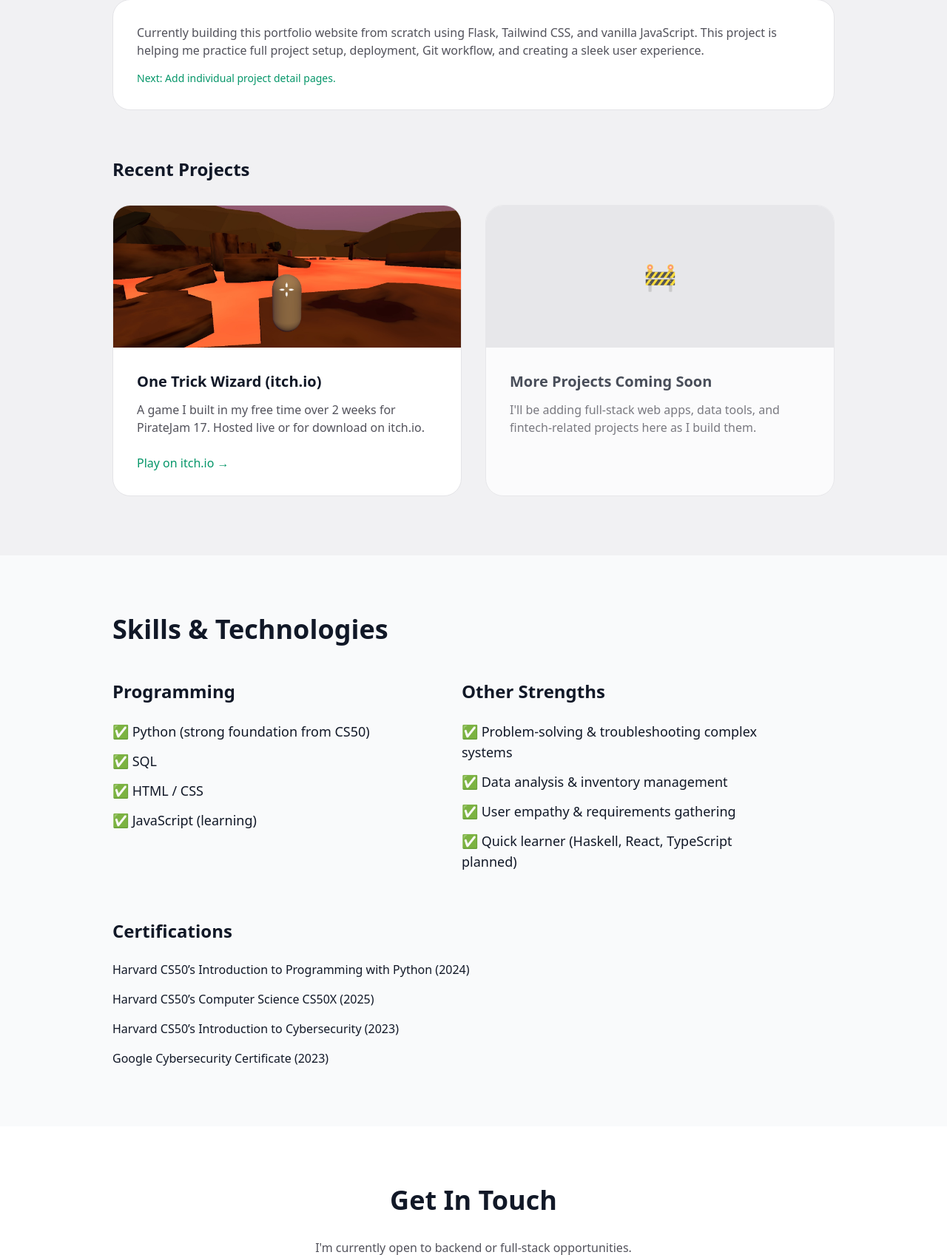
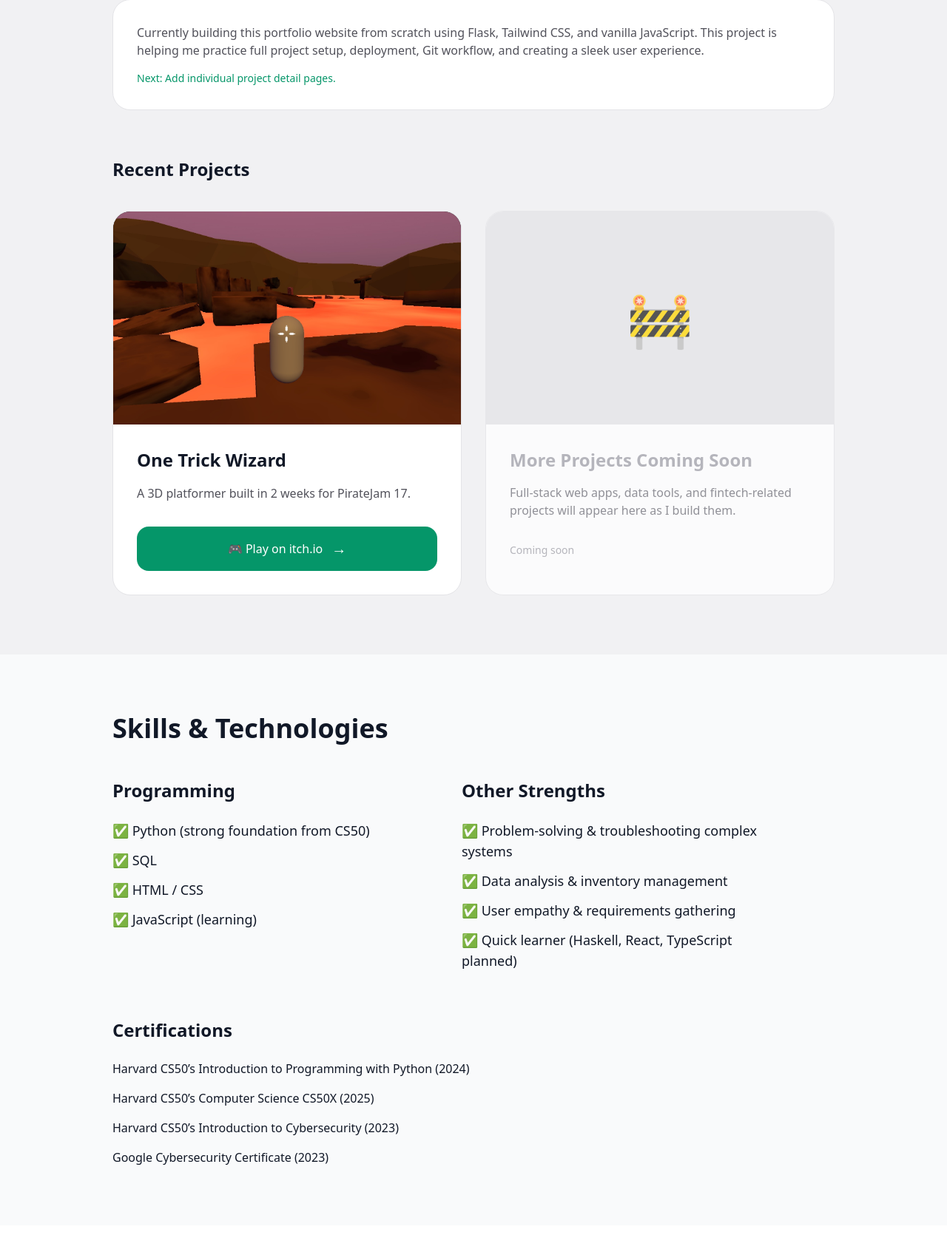
Before and after one commit to ZVincent-9/zachary-vincent-portfolio, a Flask app: page / in a window 1280 px wide. Shown: the part 1367-3064 px from the top of the page at 74% size. Run offline with Flask 3, Linux system fonts and the light colour scheme; some libraries are stand-ins or nearby versions.

Commit message:
improved project cards

```diff
--- a/app/templates/index.html
+++ b/app/templates/index.html
@@ -61,6 +61,7 @@
 <!-- PROJECTS -->
 <section id="projects" class="dark:bg-zinc-950">
     <div class="max-w-5xl mx-auto px-6 py-20">
+
         <div class="flex flex-col md:flex-row md:items-end justify-between mb-12">
             <div>
                 <h2 class="text-4xl font-bold mb-4">Projects</h2>
@@ -92,43 +93,62 @@
             </div>
         </div>
 
-        <!-- Project Cards -->
-        <h3 class="text-2xl font-semibold mb-8">Recent Projects</h3>
+        <!-- Recent Projects -->
+        <h3 class="text-2xl font-semibold mb-10">Recent Projects</h3>
+
         <div class="grid md:grid-cols-2 gap-8">
 
-            <!-- Game Card -->
+            <!-- One Trick Wizard Card -->
             <div
-                class="bg-white dark:bg-zinc-800 rounded-3xl overflow-hidden border border-zinc-200 dark:border-zinc-700 card">
-                <div class="h-48 bg-zinc-200 dark:bg-zinc-700 flex items-center justify-center overflow-hidden">
-                    <img src="/static/images/OTWSS.jpg" alt="One Trick Wizard" class="h-full w-full object-cover">
+                class="group bg-white dark:bg-zinc-800 rounded-3xl overflow-hidden border border-zinc-200 dark:border-zinc-700 card transition-all duration-300 hover:-translate-y-3 hover:shadow-2xl">
+
+                <!-- Screenshot -->
+                <div class="relative h-72 bg-zinc-900 overflow-hidden">
+                    <img src="/static/images/OTWSS.jpg" alt="One Trick Wizard gameplay"
+                        class="w-full h-full object-cover transition-transform duration-700 group-hover:scale-105">
+
+                    <!-- Hover overlay -->
+                    <div
+                        class="absolute inset-0 bg-gradient-to-t from-black/70 via-black/10 to-transparent opacity-0 group-hover:opacity-100 transition-opacity duration-300">
+                    </div>
+
+                    <!-- Tech tags -->
+                    <div
+                        class="absolute top-4 left-4 bg-black/70 text-white text-xs px-4 py-1.5 rounded-full opacity-0 group-hover:opacity-100 transition-all duration-300">
+                        Godot Engine • GDScript • Time Limited Game Jam
+                    </div>
                 </div>
+
+                <!-- Card Content -->
                 <div class="p-8">
-                    <h4 class="font-semibold text-xl mb-3">One Trick Wizard (itch.io)</h4>
-                    <p class="text-zinc-600 dark:text-zinc-400 mb-6">
-                        A game I built in my free time over 2 weeks for PirateJam 17. Hosted live or for
-                        download on itch.io.
+                    <h4 class="font-semibold text-2xl mb-4">One Trick Wizard</h4>
+                    <p class="text-zinc-600 dark:text-zinc-400 mb-8 leading-relaxed">
+                        A 3D platformer built in 2 weeks for PirateJam 17.
                     </p>
+
                     <a href="https://gdzac.itch.io/one-trick-wizard" target="_blank"
-                        class="inline-block text-emerald-600 dark:text-emerald-400 hover:underline font-medium">
-                        Play on itch.io →
+                        class="inline-flex items-center gap-3 bg-emerald-600 hover:bg-emerald-700 text-white px-8 py-4 rounded-2xl font-medium transition-all w-full justify-center">
+                        🎮 Play on itch.io
+                        <span class="text-xl transition-transform group-hover:translate-x-1">→</span>
                     </a>
                 </div>
             </div>
 
-            <!-- Placeholder -->
+            <!-- Placeholder Card -->
             <div
-                class="bg-white dark:bg-zinc-800 rounded-3xl overflow-hidden border border-zinc-200 dark:border-zinc-700 card opacity-75">
-                <div class="h-48 bg-zinc-200 dark:bg-zinc-700 flex items-center justify-center text-4xl">
-                    🚧
+                class="group bg-white dark:bg-zinc-800 rounded-3xl overflow-hidden border border-zinc-200 dark:border-zinc-700 card transition-all duration-300 hover:-translate-y-3 hover:shadow-2xl opacity-75">
+                <div class="h-72 bg-zinc-200 dark:bg-zinc-700 flex items-center justify-center">
+                    <span class="text-7xl text-zinc-400">🚧</span>
                 </div>
                 <div class="p-8">
-                    <h4 class="font-semibold text-xl mb-3">More Projects Coming Soon</h4>
-                    <p class="text-zinc-600 dark:text-zinc-400">
-                        I'll be adding full-stack web apps, data tools, and fintech-related projects here as I build
-                        them.
+                    <h4 class="font-semibold text-2xl mb-4 text-zinc-400">More Projects Coming Soon</h4>
+                    <p class="text-zinc-500 dark:text-zinc-500 mb-8">
+                        Full-stack web apps, data tools, and fintech-related projects will appear here as I build them.
                     </p>
+                    <div class="text-zinc-400 text-sm">Coming soon</div>
                 </div>
             </div>
+
         </div>
     </div>
 </section>
@@ -152,10 +172,12 @@
                 <div>
                     <h3 class="text-2xl font-semibold mb-6">Other Strengths</h3>
                     <ul class="space-y-3 text-lg">
-                        <li class="flex items-center gap-3">✅ Problem-solving &amp; troubleshooting complex systems</li>
+                        <li class="flex items-center gap-3">✅ Problem-solving &amp; troubleshooting complex
+                            systems</li>
                         <li class="flex items-center gap-3">✅ Data analysis &amp; inventory management</li>
                         <li class="flex items-center gap-3">✅ User empathy &amp; requirements gathering</li>
-                        <li class="flex items-center gap-3">✅ Quick learner (Haskell, React, TypeScript planned)</li>
+                        <li class="flex items-center gap-3">✅ Quick learner (Haskell, React, TypeScript planned)
+                        </li>
                     </ul>
                 </div>
             </div>
@@ -212,29 +234,34 @@
             <div>
                 <label class="block text-sm font-medium mb-2">Your Name</label>
                 {{ form.name(class="w-full px-6 py-4 bg-white dark:bg-zinc-800 border border-zinc-300
-                dark:border-zinc-700 rounded-2xl focus:outline-none focus:border-emerald-600 transition-colors") }}
+                dark:border-zinc-700 rounded-2xl focus:outline-none focus:border-emerald-600 transition-colors")
+                }}
             </div>
 
             <div>
                 <label class="block text-sm font-medium mb-2">Your Email Address</label>
                 {{ form.email(class="w-full px-6 py-4 bg-white dark:bg-zinc-800 border border-zinc-300
-                dark:border-zinc-700 rounded-2xl focus:outline-none focus:border-emerald-600 transition-colors") }}
+                dark:border-zinc-700 rounded-2xl focus:outline-none focus:border-emerald-600 transition-colors")
+                }}
             </div>
 
             <div>
                 <label class="block text-sm font-medium mb-2">Subject</label>
                 {{ form.subject(class="w-full px-6 py-4 bg-white dark:bg-zinc-800 border border-zinc-300
-                dark:border-zinc-700 rounded-2xl focus:outline-none focus:border-emerald-600 transition-colors") }}
+                dark:border-zinc-700 rounded-2xl focus:outline-none focus:border-emerald-600 transition-colors")
+                }}
             </div>
 
             <div>
                 <label class="block text-sm font-medium mb-2">Message</label>
-                {{ form.message(rows="8", class="w-full px-6 py-4 bg-white dark:bg-zinc-800 border border-zinc-300
+                {{ form.message(rows="8", class="w-full px-6 py-4 bg-white dark:bg-zinc-800 border
+                border-zinc-300
                 dark:border-zinc-700 rounded-3xl focus:outline-none focus:border-emerald-600 transition-colors
                 resize-y") }}
             </div>
 
-            {{ form.submit(class="w-full bg-emerald-600 hover:bg-emerald-700 text-white py-4 rounded-2xl font-semibold
+            {{ form.submit(class="w-full bg-emerald-600 hover:bg-emerald-700 text-white py-4 rounded-2xl
+            font-semibold
             text-lg transition-all cursor-pointer") }}
         </form>
     </div>
```
